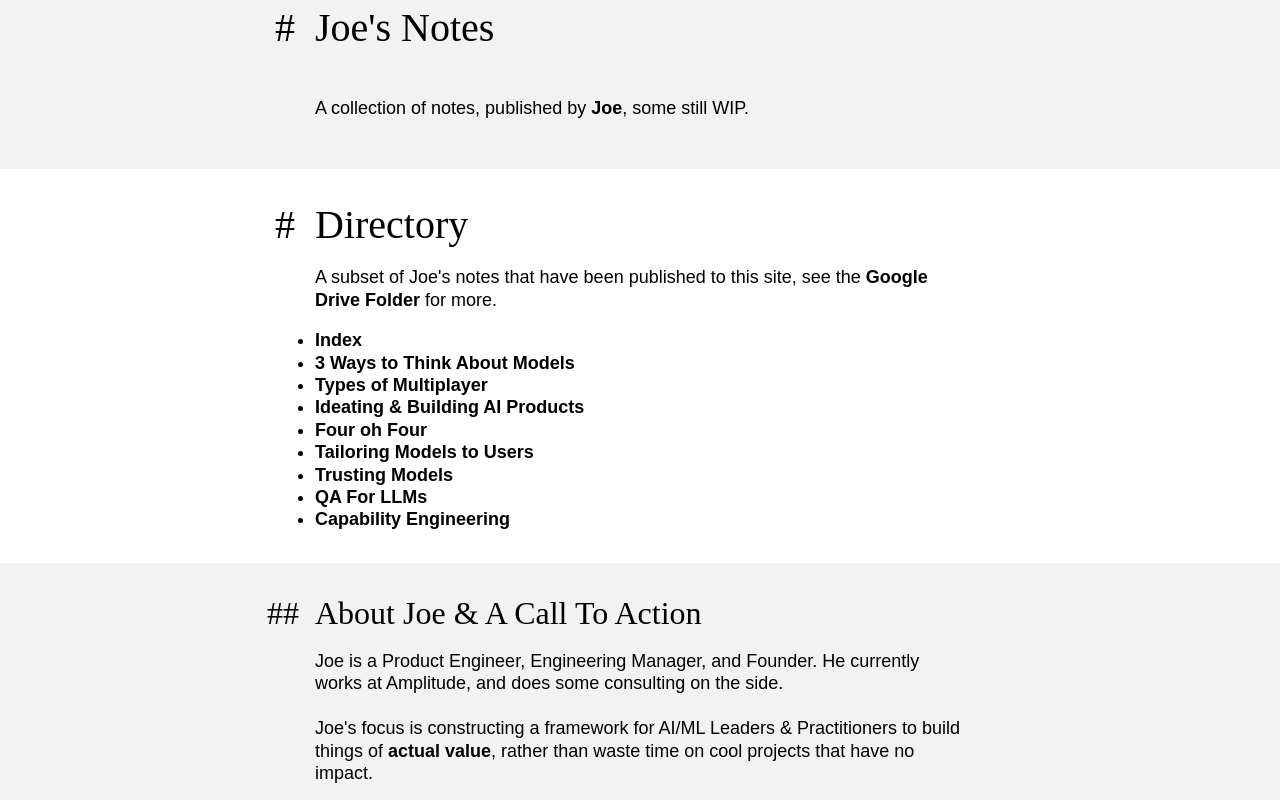
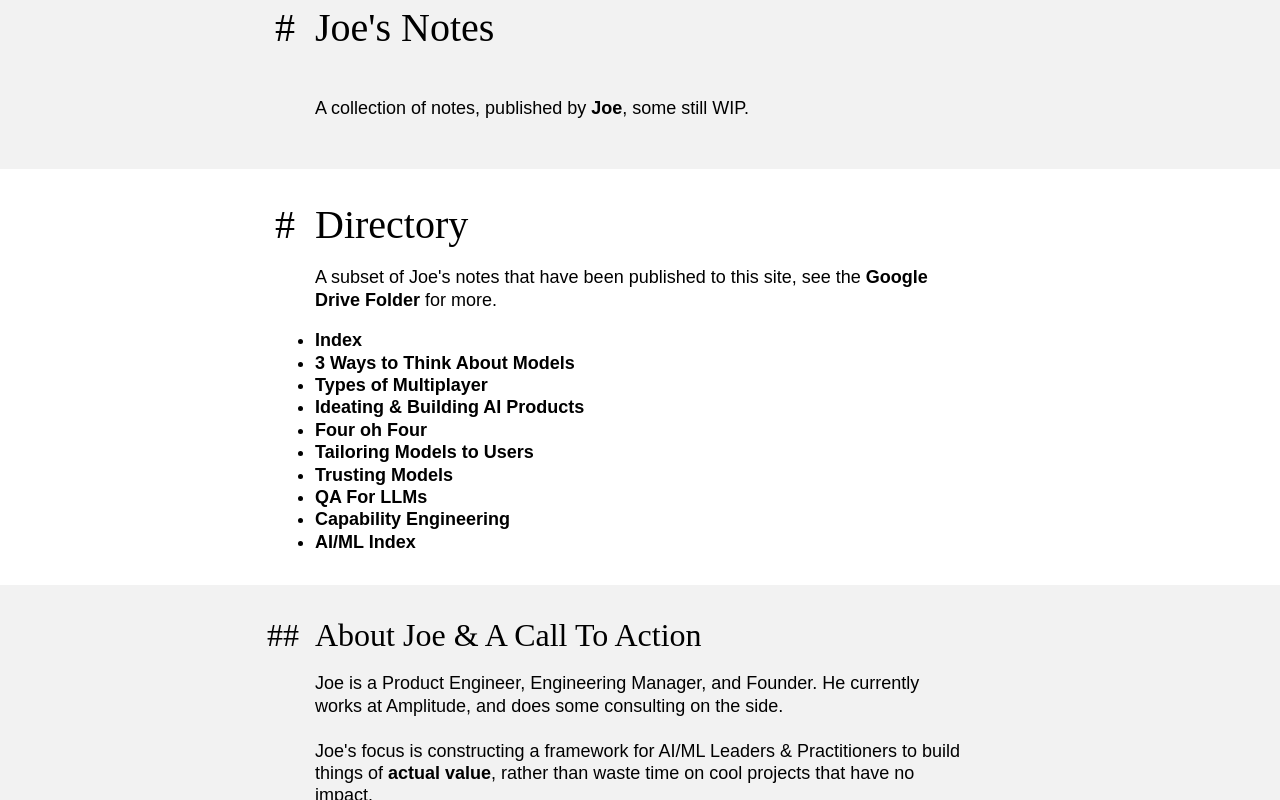
Before and after one commit to ISNIT0/joe-blog, a Next.js app: page /directory in a window 1280 px wide. Built offline with nearby package versions, Linux system fonts and the light colour scheme.

Commit message:
add article

```diff
--- a/articles.ts
+++ b/articles.ts
@@ -79,4 +79,12 @@ export const articles: Article[] = [
     publishedAt: "18th March, 2023",
     whatsAppUrl: "https://chat.whatsapp.com/H4rmV1S0qme0yzpmoSDl5N",
   },
+  {
+    title: "AI/ML Index",
+    slug: "ai-ml",
+    docUrl:
+      "https://docs.google.com/document/d/1rc7uF8htHiS9uaTDeFe5TrPIqt_YvTXpwfPrxc6tQiM/edit#",
+    publishedAt: "18th March, 2023",
+    whatsAppUrl: "https://chat.whatsapp.com/H4rmV1S0qme0yzpmoSDl5N",
+  },
 ];
```
